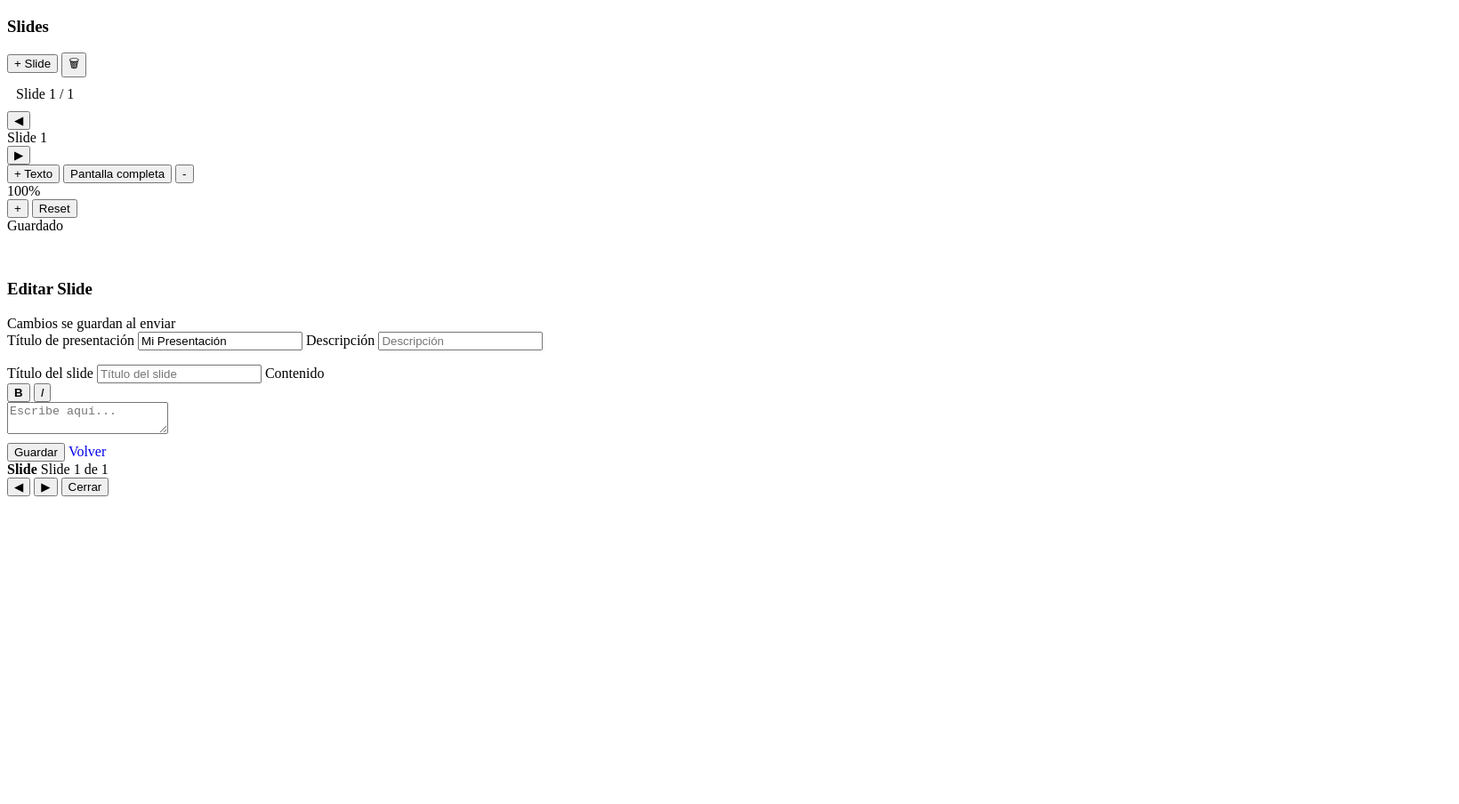
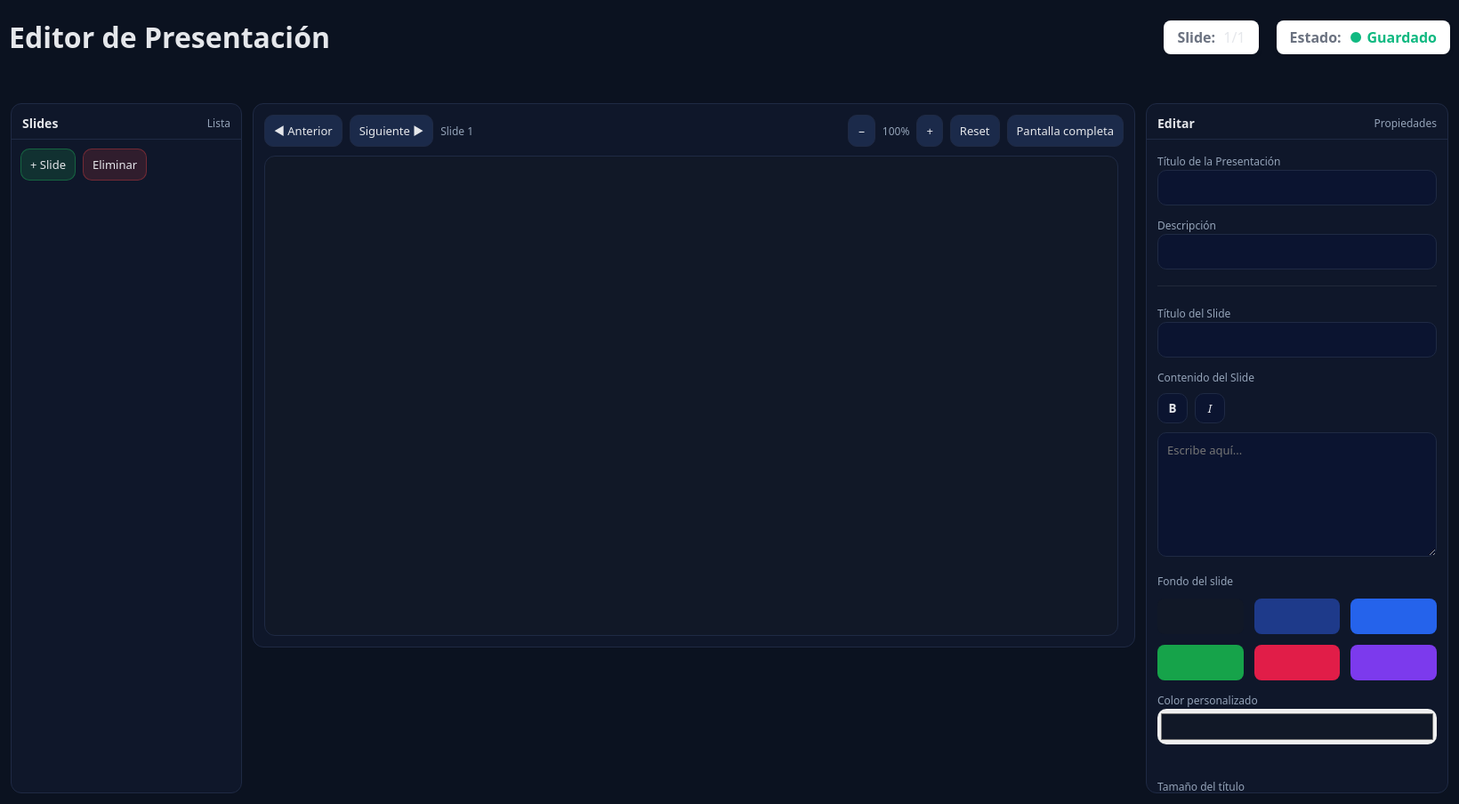
Before and after one commit to GrenaSpin/APP_UPIICSA, a PHP site: page /editor.php in a window 1640 px wide. Shown: the whole page at 89% size. Before the commit the page ends 800 px from the top, so only its background shows below. Run offline with PHP 8.4, Linux system fonts and the light colour scheme; the visitor is signed in with stand-in values (Sample User, id 1).

Commit message:
Control en cada uno de los botones de edicion

```diff
--- a/html/editor.php
+++ b/html/editor.php
@@ -1,144 +1,214 @@
 <?php
-$id = $_GET["id"] ?? null;
+session_start();
+if (!isset($_SESSION['loggedin']) || $_SESSION['loggedin'] !== true) {
+  header('Location: login.php');
+  exit;
+}
+
+$id = $_GET["id"] ?? "";
 
 $data = [
-  "id" => "",
-  "titulo" => "Mi Presentación",
+  "id" => $id,
+  "titulo" => "",
   "descripcion" => "",
   "diapositivas" => []
 ];
 
 if ($id && file_exists("presentaciones/$id")) {
-  $json = file_get_contents("presentaciones/$id");
-  $tmp = json_decode($json, true);
-  if (is_array($tmp)) $data = $tmp;
+  $decoded = json_decode(file_get_contents("presentaciones/$id"), true);
+  if (is_array($decoded)) $data = array_merge($data, $decoded);
 }
 
 $slides = $data["diapositivas"] ?? [];
 if (!is_array($slides)) $slides = [];
 ?>
-<!doctype html>
+<!DOCTYPE html>
 <html lang="es">
 <head>
-  <meta charset="utf-8"/>
-  <meta name="viewport" content="width=device-width,initial-scale=1"/>
-  <title>Editor de Presentación</title>
+  <meta charset="UTF-8" />
+  <meta name="viewport" content="width=device-width, initial-scale=1.0" />
+  <title>Editor - <?= htmlspecialchars($data["titulo"] ?: "Presentación") ?></title>
+  <link rel="stylesheet" href="../css/editor.css">
 </head>
 <body>
+
+<div class="header-container">
+  <h1>Editor de Presentación</h1>
+
+  <div class="presentation-info">
+    <div class="info-item">
+      <span class="info-label">Slide:</span>
+      <span id="slide-position">1</span>/<span id="slide-count">1</span>
+    </div>
+    <div class="info-item">
+      <span class="info-label">Estado:</span>
+      <span id="save-status">Guardado</span>
+    </div>
+  </div>
+</div>
+
 <div class="app">
-  <!-- Left: slides -->
+  <!-- LEFT: slides -->
   <section class="panel">
     <header>
       <h3>Slides</h3>
+      <span class="muted">Lista</span>
+    </header>
+
+    <div class="list">
       <div class="row">
-        <button class="btn" id="btn-add-slide" type="button">+ Slide</button>
-        <button class="btn danger" id="btn-delete-slide" type="button">🗑</button>
+        <button type="button" class="btn primary" id="btn-add-slide">+ Slide</button>
+        <button type="button" class="btn danger" id="btn-delete-slide">Eliminar</button>
       </div>
-    </header>
-    <div class="list" id="lista-slides"></div>
-    <div style="padding:10px;border-top:1px solid var(--stroke)" class="muted">
-      Slide <span id="slide-position">1</span> / <span id="slide-count">1</span>
+
+      <div id="lista-slides" class="list" style="padding:0; gap:8px;"></div>
     </div>
   </section>
 
-  <!-- Center: canvas/preview -->
+  <!-- CENTER: preview -->
   <section class="center">
     <div class="stage-wrap">
       <div class="stage-toolbar">
         <div class="row">
-          <button class="btn" id="btn-prev" type="button">◀</button>
-          <div class="muted" id="current-slide-indicator">Slide 1</div>
-          <button class="btn" id="btn-next" type="button">▶</button>
+          <button type="button" class="btn" id="btn-prev">◀ Anterior</button>
+          <button type="button" class="btn" id="btn-next">Siguiente ▶</button>
+          <span class="muted" id="current-slide-indicator">Slide 1</span>
         </div>
+
         <div class="row">
-          <button class="btn" id="add-text-btn" type="button">+ Texto</button>
-          <button class="btn" id="full-preview" type="button">Pantalla completa</button>
-          <button class="btn" id="zoom-out" type="button">-</button>
-          <div class="muted" id="zoom-level">100%</div>
-          <button class="btn" id="zoom-in" type="button">+</button>
-          <button class="btn" id="zoom-reset" type="button">Reset</button>
-          <div class="muted" id="save-status">Guardado</div>
+          <button type="button" class="btn" id="zoom-out">−</button>
+          <span class="muted" id="zoom-level">100%</span>
+          <button type="button" class="btn" id="zoom-in">+</button>
+          <button type="button" class="btn" id="zoom-reset">Reset</button>
+          <button type="button" class="btn" id="full-preview">Pantalla completa</button>
         </div>
       </div>
 
-      <div style="overflow:auto; padding:6px;">
-        <div id="preview" class="stage">
+      <div class="stage" id="preview">
         <div class="stage-inner">
           <h1 id="preview-title"></h1>
           <div id="preview-content"></div>
         </div>
       </div>
     </div>
-    </div>
   </section>
 
-  <!-- Right: editor -->
+  <!-- RIGHT: editor -->
   <section class="panel">
     <header>
-      <h3>Editar Slide</h3>
-      <span class="muted">Cambios se guardan al enviar</span>
+      <h3>Editar</h3>
+      <span class="muted">Propiedades</span>
     </header>
 
-    <form class="form" id="editor-form" method="POST" action="guardar.php">
+    <form method="POST" action="guardar.php" id="editor-form" class="form">
       <input type="hidden" name="id" value="<?= htmlspecialchars($data["id"] ?? "") ?>">
-      <label>Título de presentación</label>
-      <input type="text" name="titulo" value="<?= htmlspecialchars($data["titulo"] ?? "") ?>" placeholder="Título">
+      <input type="hidden" id="data" name="data" value="">
 
+      <div>
+        <label>Título de la Presentación</label>
+        <input type="text" name="titulo" value="<?= htmlspecialchars($data["titulo"] ?? "") ?>" />
+      </div>
+
+      <div>
         <label>Descripción</label>
-      <input type="text" name="descripcion" value="<?= htmlspecialchars($data["descripcion"] ?? "") ?>" placeholder="Descripción">
+        <input type="text" name="descripcion" value="<?= htmlspecialchars($data["descripcion"] ?? "") ?>" />
+      </div>
 
-      <hr style="border:0;border-top:1px solid var(--stroke);width:100%">
+      <hr style="border:0;border-top:1px solid rgba(255,255,255,.08);width:100%;">
 
-      <label>Título del slide</label>
-      <input type="text" id="slide-title" placeholder="Título del slide">
+      <div>
+        <label>Título del Slide</label>
+        <input type="text" id="slide-title" />
+      </div>
 
-      <label>Contenido</label>
-      <div class="row">
-        <button class="toolbar-btn" id="tool-bold" type="button" title="Negrita"><b>B</b></button>
-        <button class="toolbar-btn" id="tool-italic" type="button" title="Itálica"><i>I</i></button>
+      <div>
+        <label>Contenido del Slide</label>
+        <div class="row" style="margin-top:8px;">
+          <button type="button" class="toolbar-btn" id="tool-bold" title="Negrita"><b>B</b></button>
+          <button type="button" class="toolbar-btn" id="tool-italic" title="Itálica"><i>I</i></button>
         </div>
         <textarea id="slide-content" placeholder="Escribe aquí..."></textarea>
-
-      <div id="text-controls" style="display:none;">
-        <hr style="border:0;border-top:1px solid var(--stroke);width:100%">
-        <div class="muted" style="font-weight:700;">Texto seleccionado</div>
-        <label>Tamaño de letra</label>
-        <input type="number" id="text-font-size" min="8" max="96" value="18">
-        <div class="row">
-          <button class="toolbar-btn" id="text-bold-btn" type="button" title="Negritas"><b>B</b></button>
-        </div>
-        <div class="muted">Tip: click derecho para eliminar · Ctrl+C/Ctrl+V · Ctrl+D · Delete</div>
       </div>
 
-      <input type="hidden" id="data" name="data" value="">
+      <div class="options-section">
+        <label>Fondo del slide</label>
+        <div class="color-grid">
+          <button type="button" class="color-btn" data-bgcolor="#111827" style="background:#111827"></button>
+          <button type="button" class="color-btn" data-bgcolor="#1e3a8a" style="background:#1e3a8a"></button>
+          <button type="button" class="color-btn" data-bgcolor="#2563eb" style="background:#2563eb"></button>
+          <button type="button" class="color-btn" data-bgcolor="#16a34a" style="background:#16a34a"></button>
+          <button type="button" class="color-btn" data-bgcolor="#e11d48" style="background:#e11d48"></button>
+          <button type="button" class="color-btn" data-bgcolor="#7c3aed" style="background:#7c3aed"></button>
+        </div>
+        <div style="margin-top:10px;">
+          <label>Color personalizado</label>
+          <input type="color" id="custom-color" value="#111827" style="width:100%;height:40px;border:0;border-radius:10px;">
+        </div>
+      </div>
 
-      <div class="row" style="margin-top:6px;">
-        <button class="btn primary" type="submit">Guardar</button>
-        <a class="btn" href="index.php" style="text-decoration:none;display:inline-flex;align-items:center;">Volver</a>
+      <div class="options-section">
+        <label>Tamaño del título</label>
+        <select id="slide-size">
+          <option value="28px">28px</option>
+          <option value="34px" selected>34px</option>
+          <option value="40px">40px</option>
+          <option value="48px">48px</option>
+          <option value="56px">56px</option>
+        </select>
+      </div>
+
+      <div class="options-section">
+        <label>Alineación</label>
+        <div class="alignment-buttons">
+          <button type="button" class="align-btn" id="align-left">⯇</button>
+          <button type="button" class="align-btn active" id="align-center">≡</button>
+          <button type="button" class="align-btn" id="align-right">⯈</button>
+        </div>
+      </div>
+
+      <div class="options-section">
+        <label>Canvas</label>
+        <button type="button" class="btn" id="add-text-btn">+ Texto libre</button>
+
+        <div id="text-controls" style="display:none; margin-top:10px;">
+          <label>Tamaño texto seleccionado</label>
+          <input type="number" id="text-font-size" min="8" max="200" value="18">
+          <div class="row" style="margin-top:8px;">
+            <button type="button" class="btn" id="text-bold-btn"><b>B</b></button>
+            <span class="muted">Tip: Delete/Backspace elimina, click derecho elimina</span>
+          </div>
+        </div>
+      </div>
+
+      <div class="row" style="justify-content:space-between; margin-top:6px;">
+        <button type="submit" class="btn primary">Guardar</button>
+        <button type="button" class="btn" onclick="window.location='index.php'">Salir</button>
       </div>
     </form>
   </section>
 </div>
 
-<!-- Modal -->
+<!-- Modal preview -->
 <div id="preview-modal">
   <div class="modal-card">
     <div class="modal-head">
-      <div class="row">
-        <strong id="modal-slide-title">Slide</strong>
+      <div class="row" style="gap:10px;">
+        <strong id="modal-slide-title">Vista previa</strong>
         <span class="muted" id="modal-slide-position">Slide 1 de 1</span>
       </div>
       <div class="row">
-        <button class="btn" id="modal-prev" type="button">◀</button>
-        <button class="btn" id="modal-next" type="button">▶</button>
-        <button class="btn danger" id="modal-close" type="button">Cerrar</button>
+        <button type="button" class="btn" id="modal-prev">◀</button>
+        <button type="button" class="btn" id="modal-next">▶</button>
+        <button type="button" class="btn" id="modal-close">Cerrar</button>
       </div>
     </div>
     <div class="modal-body" id="modal-slide-body"></div>
   </div>
 </div>
 
+<!-- Datos iniciales (diapositivas) para editor.js -->
 <script id="initial-data" type="application/json"><?= json_encode($slides, JSON_UNESCAPED_UNICODE) ?></script>
 <script src="../js/editor.js"></script>
+
 </body>
 </html>
```
Also changed, not shown: html/guardar.php (+28 -5 lines), js/editor.js (+115 -37 lines). Lines whose indentation alone changed are shown as unchanged.
